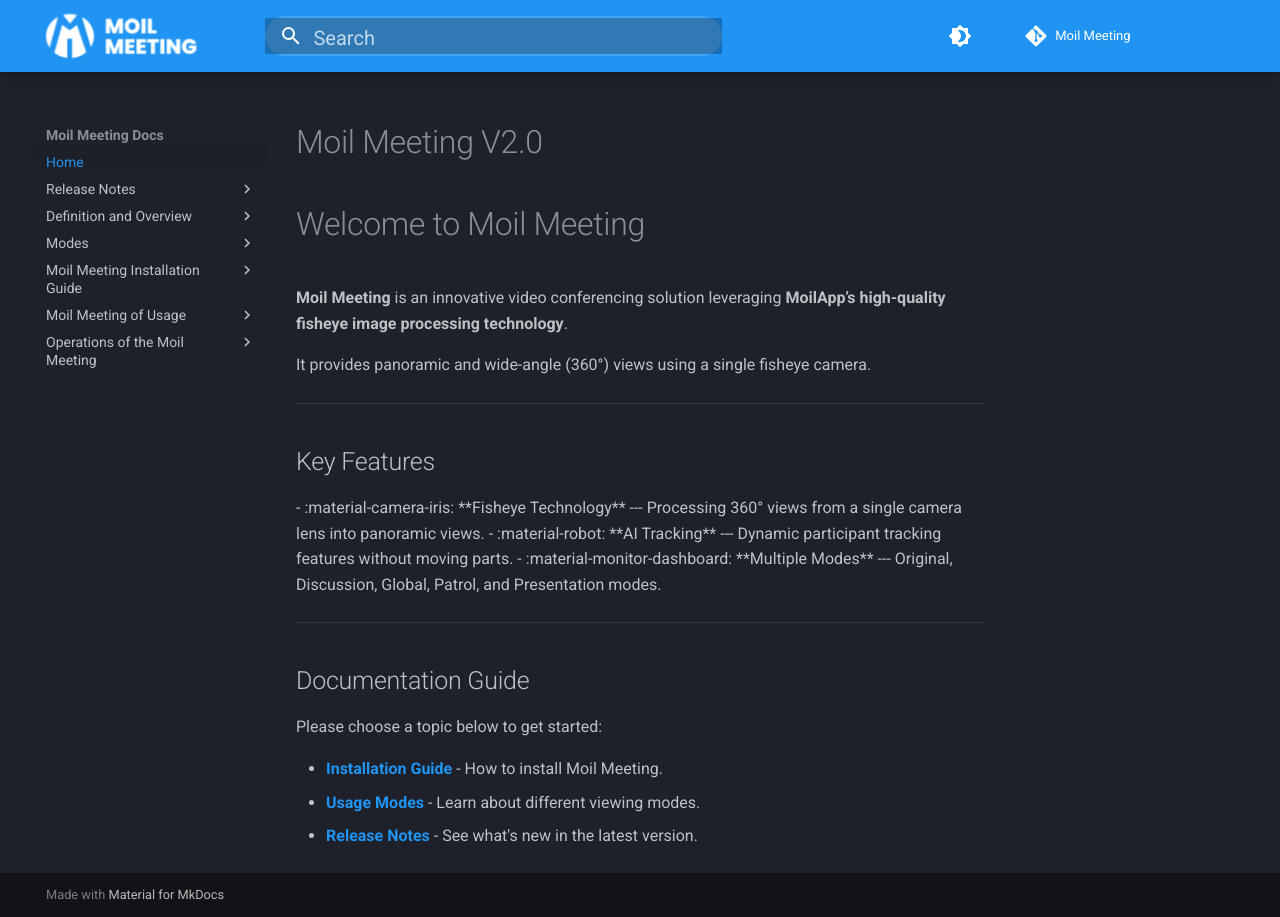
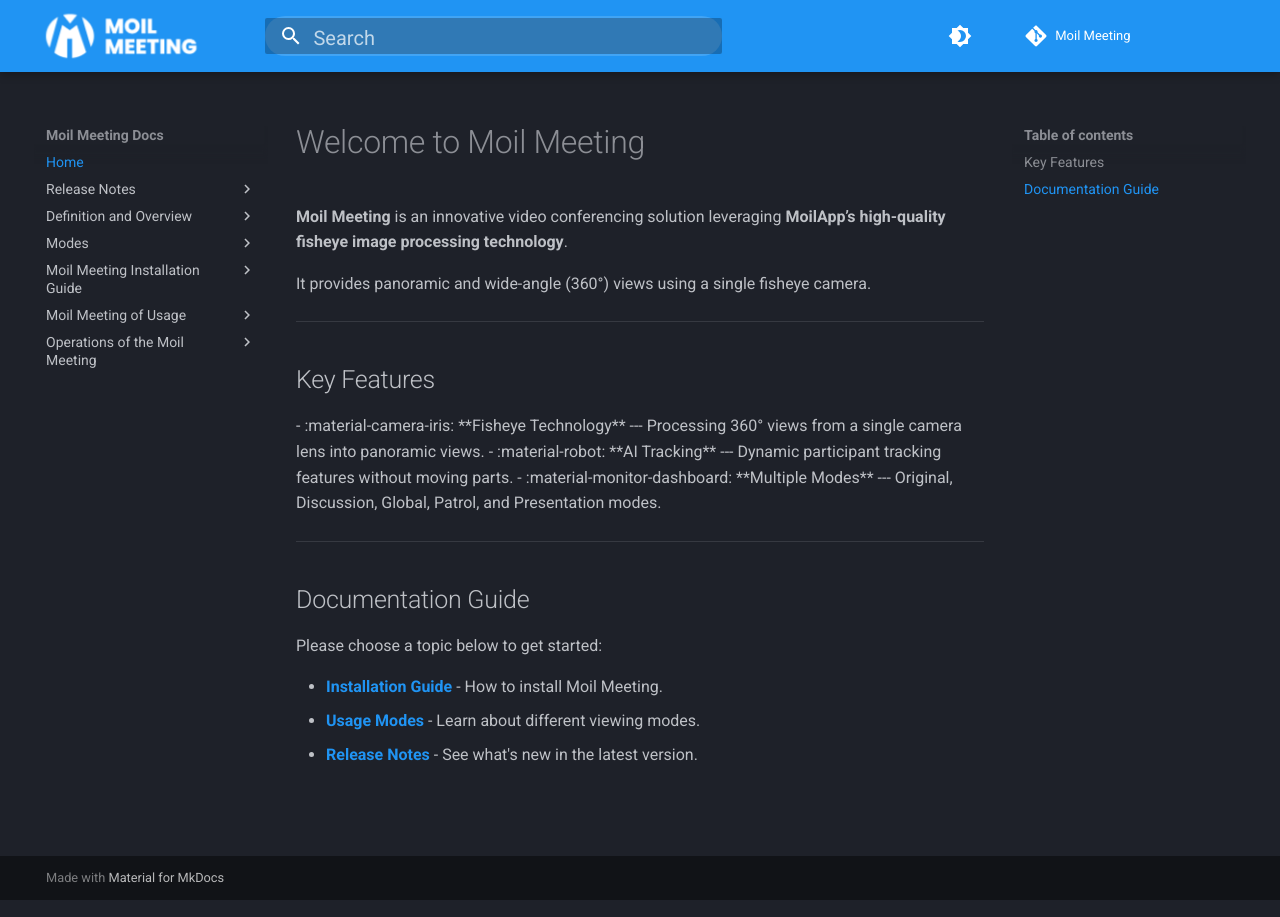
Before and after one commit to belajarsiko-bit/moil-meeting-docs, an MkDocs documentation site: the page built from docs/index.md, in a window 1280 px wide. Built offline with MkDocs 1.6.1 and Material for MkDocs 9.7.7, drawn with Linux system fonts in a browser that asks for light colours; comment, search, counter and statistics services are not loaded; the version menu is left out.

Commit message:
versi 1.0

```diff
--- a/docs/index.md
+++ b/docs/index.md
@@ -1,5 +1,3 @@
-# Moil Meeting V2.0
-
 # Welcome to Moil Meeting
 
 **Moil Meeting** is an innovative video conferencing solution leveraging **MoilApp’s high-quality fisheye image processing technology**.
```
Also changed, not shown: site/stylesheets/extra.css.
